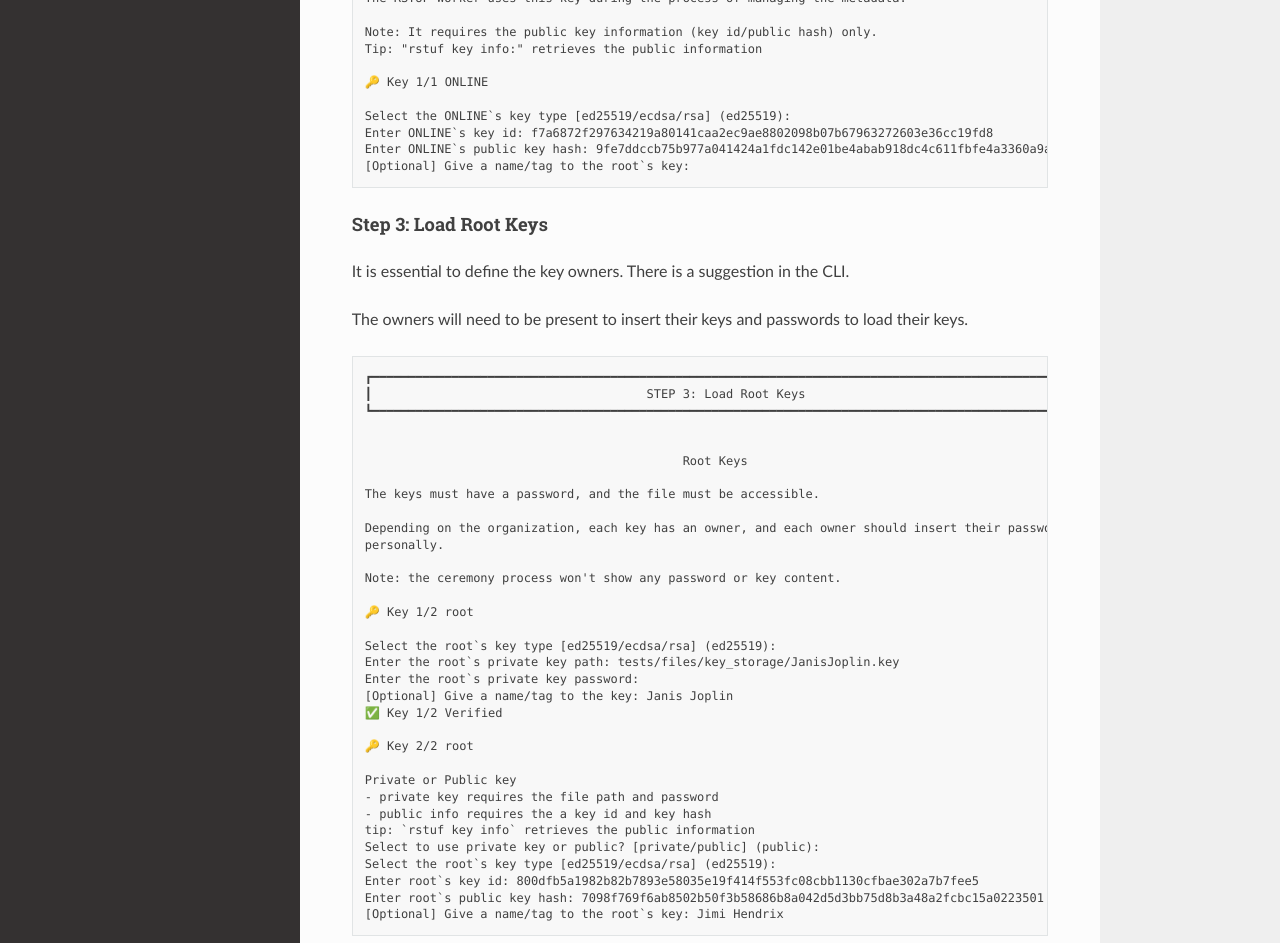
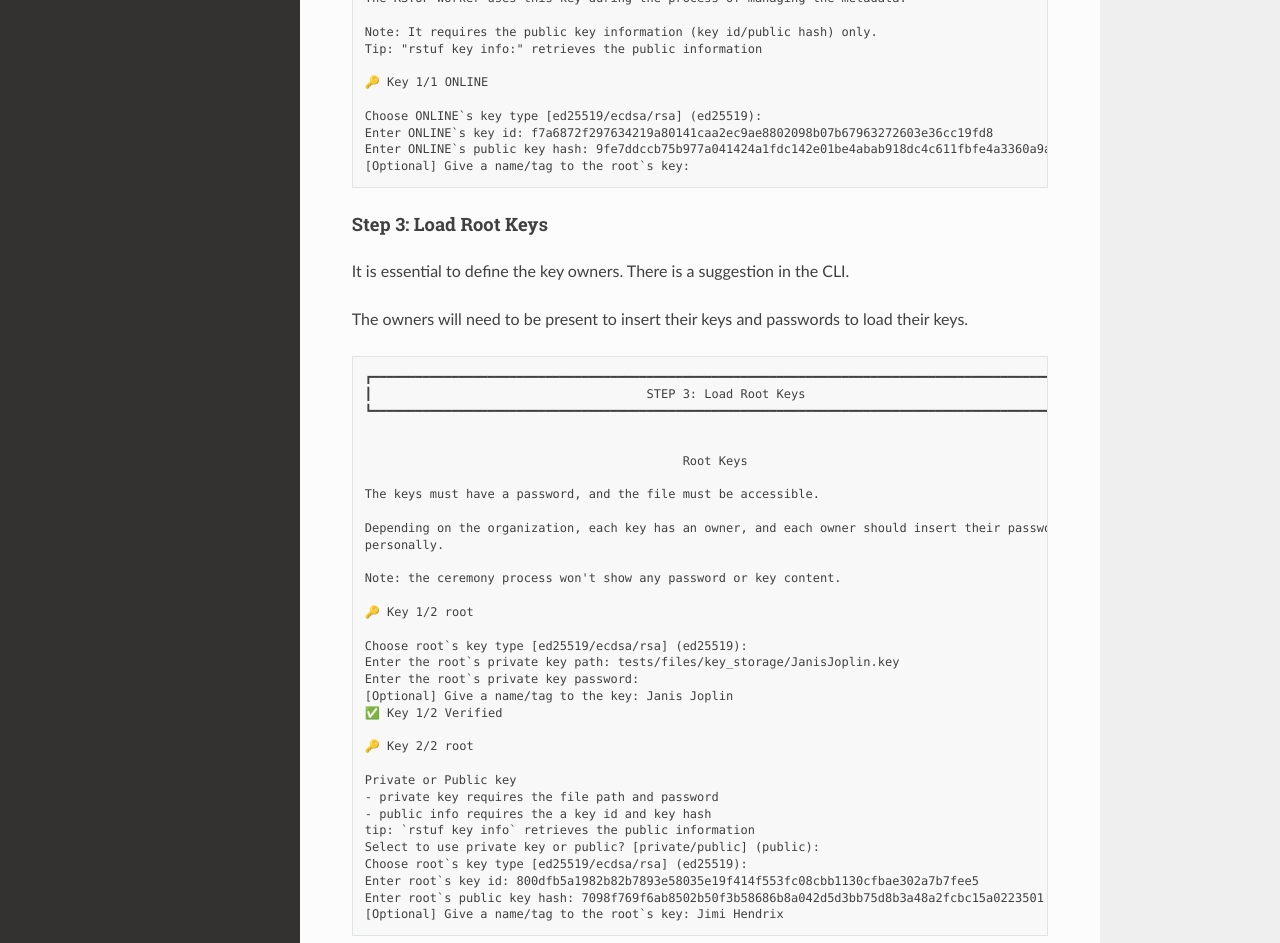
Before and after one commit to repository-service-tuf/repository-service-tuf-cli, a Sphinx documentation site: the page built from docs/source/guide/index.rst, in a window 1280 px wide and 1400 px high, scrolled down 2895 px. Shown: the part 454-1397 px from the top of the window. Built offline with Sphinx 7.4.7 and the Read the Docs theme 2.0.0, drawn with Linux system fonts in a browser that asks for light colours; some of the changed text lies outside the part shown.

Commit message:
Reword question for keytype to achieve consistency
Signed-off-by: Martin Vrachev <mvrachev@vmware.com>

```diff
--- a/docs/source/guide/index.rst
+++ b/docs/source/guide/index.rst
@@ -192,7 +192,7 @@ Step 2: Load the Online Key
 
     🔑 Key 1/1 ONLINE
 
-    Select the ONLINE`s key type [ed25519/ecdsa/rsa] (ed25519):
+    Choose ONLINE`s key type [ed25519/ecdsa/rsa] (ed25519):
     Enter ONLINE`s key id: f7a6872f297634219a80141caa2ec9ae8802098b07b67963272603e36cc19fd8
     Enter ONLINE`s public key hash: 9fe7ddccb75b977a041424a1fdc142e01be4abab918dc4c611fbfe4a3360a9a8
     [Optional] Give a name/tag to the root`s key:
@@ -224,7 +224,7 @@ to load their keys.
 
     🔑 Key 1/2 root
 
-    Select the root`s key type [ed25519/ecdsa/rsa] (ed25519):
+    Choose root`s key type [ed25519/ecdsa/rsa] (ed25519):
     Enter the root`s private key path: tests/files/key_storage/JanisJoplin.key
     Enter the root`s private key password:
     [Optional] Give a name/tag to the key: Janis Joplin
@@ -237,7 +237,7 @@ to load their keys.
     - public info requires the a key id and key hash
     tip: `rstuf key info` retrieves the public information
     Select to use private key or public? [private/public] (public):
-    Select the root`s key type [ed25519/ecdsa/rsa] (ed25519):
+    Choose root`s key type [ed25519/ecdsa/rsa] (ed25519):
     Enter root`s key id: 800dfb5a1982b82b7893e58035e19f414f553fc08cbb1130cfbae302a7b7fee5
     Enter root`s public key hash: 7098f769f6ab8502b50f3b58686b8a042d5d3bb75d8b3a48a2fcbc15a0223501
     [Optional] Give a name/tag to the root`s key: Jimi Hendrix
```
Also changed, not shown: 3 other files.
